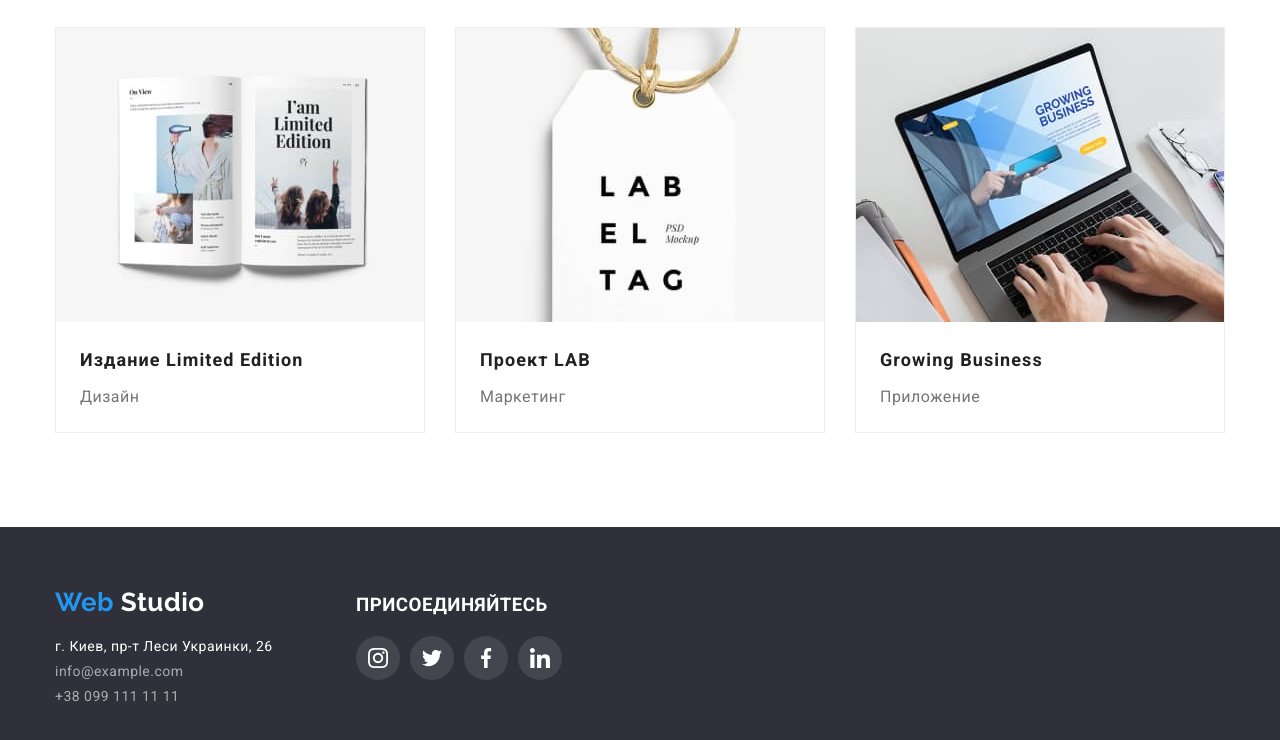
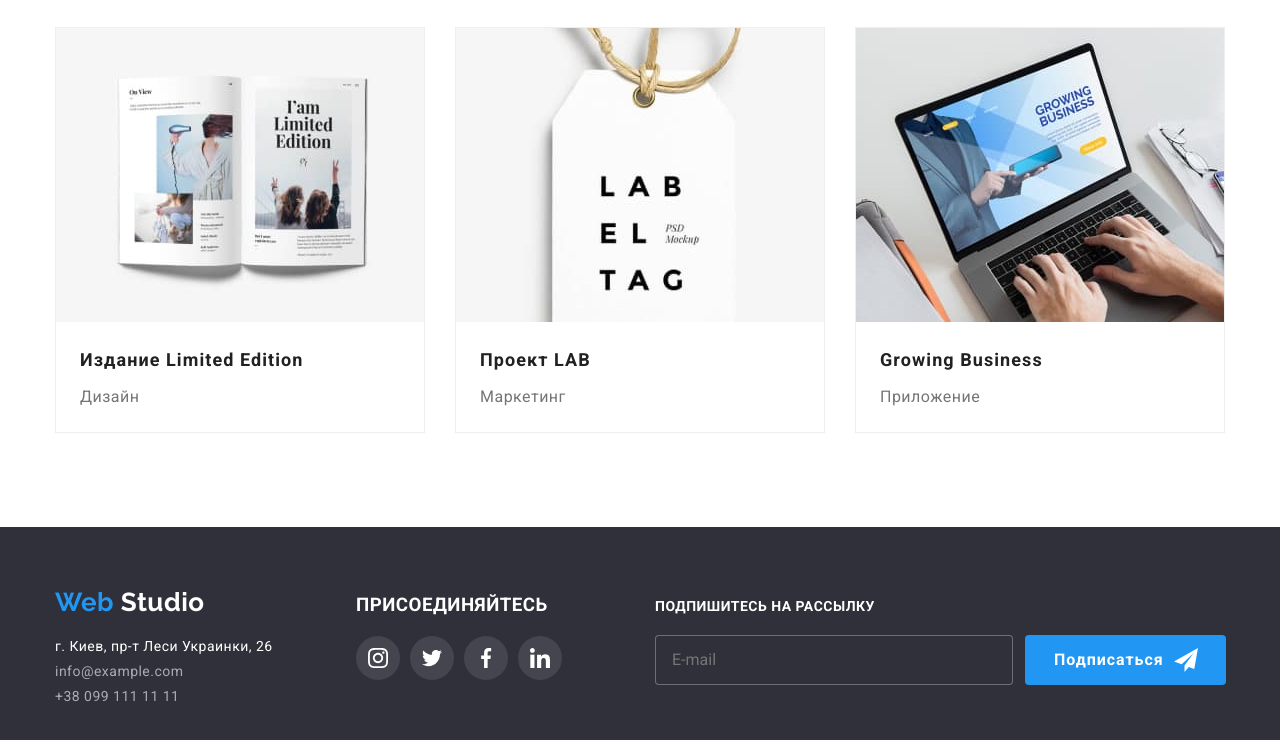
Before and after one commit to Hrytseniaaa/goit-markup-hw-06, a plain HTML site: page portfolio.html in a window 1280 px wide. Shown: the part 1108-1848 px from the top of the page. Drawn offline with nearby package versions, Linux system fonts and the light colour scheme.

Commit message:
трансішини

```diff
--- a/css/styles.css
+++ b/css/styles.css
@@ -709,8 +709,7 @@ font-size: 14px;
 
 .submit-container {
     display: flex;
-    align-items: center;
-    align-content: center;
+    align-items: flex-end;
 }
 
 .footer-user-name {
@@ -737,7 +736,7 @@ font-weight: 700;
     letter-spacing: 0.06em;
 
     color:var(--white-color);
-    transition-property: box-shadow, background-color;
+    transition-property: background-color;
     transition-duration: 250ms;
         transition-timing-function: cubic-bezier(0.4, 0, 0.2, 1);
 }
@@ -745,7 +744,6 @@ font-weight: 700;
 .footer-submit-button:hover,
 .footer-submit-button:focus {
     background-color: var(--button-hover--);
-    box-shadow: ;
 }
 
 .submit-icon {
@@ -1185,7 +1183,7 @@ margin-bottom: 20px;
         border: 0;
         background-color: #2196F3;
         color: var(--white-color);
-      transition-property: background-color;
+      transition-property: background-color box-shadow;
     transition-duration: 250ms;
     transition-timing-function: cubic-bezier(0.4, 0, 0.2, 1);
 
--- a/portfolio.html
+++ b/portfolio.html
@@ -304,6 +304,19 @@
                     </ul>
 
                 </div>
+
+                <div class="submit-container footer-item">
+                    <div class="sub">
+                        <label for="footer-submit" class="sub-label">Подпишитесь на рассылку</label>
+
+                        <input name="user-mail" type="email" class=" footer-user-name" id="footer-submit" placeholder="E-mail">
+                    </div>
+                    <button class="btn footer-submit-button" type="submit">Подписаться <svg class=" submit-icon " width="24px"
+                            height="24px">
+                            <use href="./images/icons&BG/icons.svg#icon-icon-send"></use>
+                        </svg>
+                    </button>
+                </div>
             </div>
 
 
```
